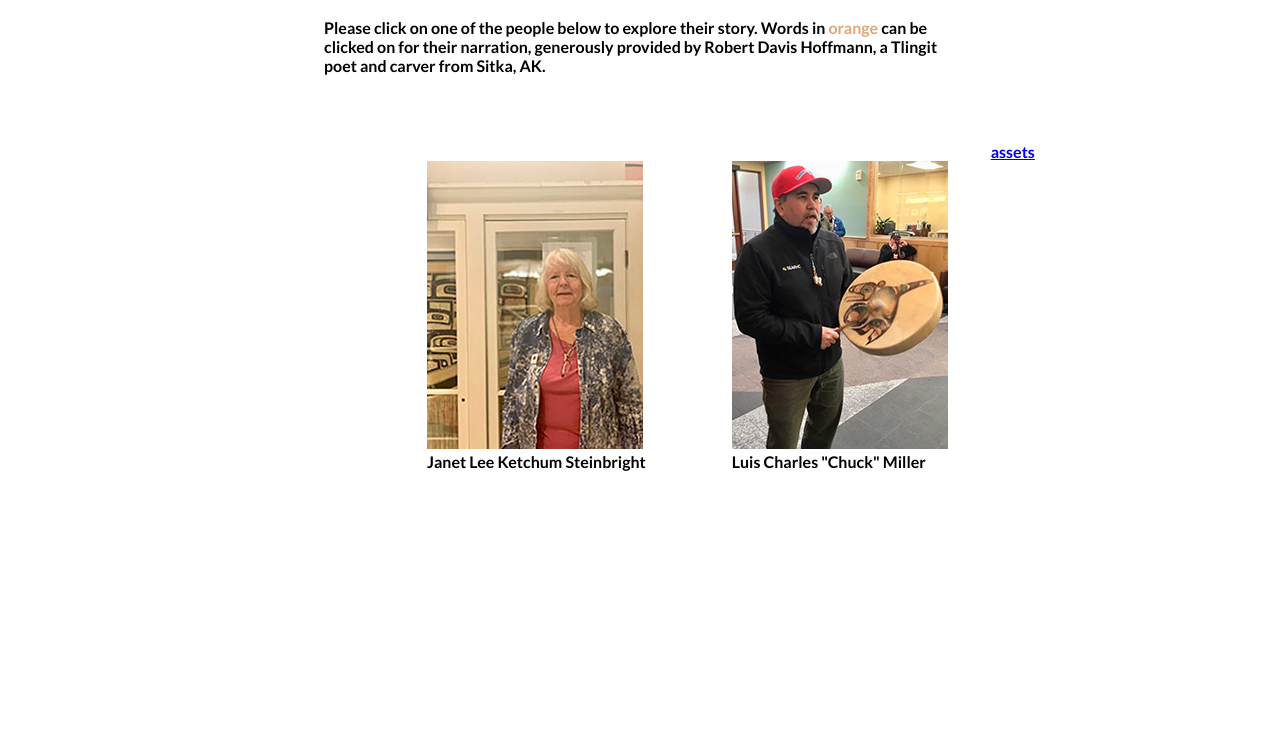
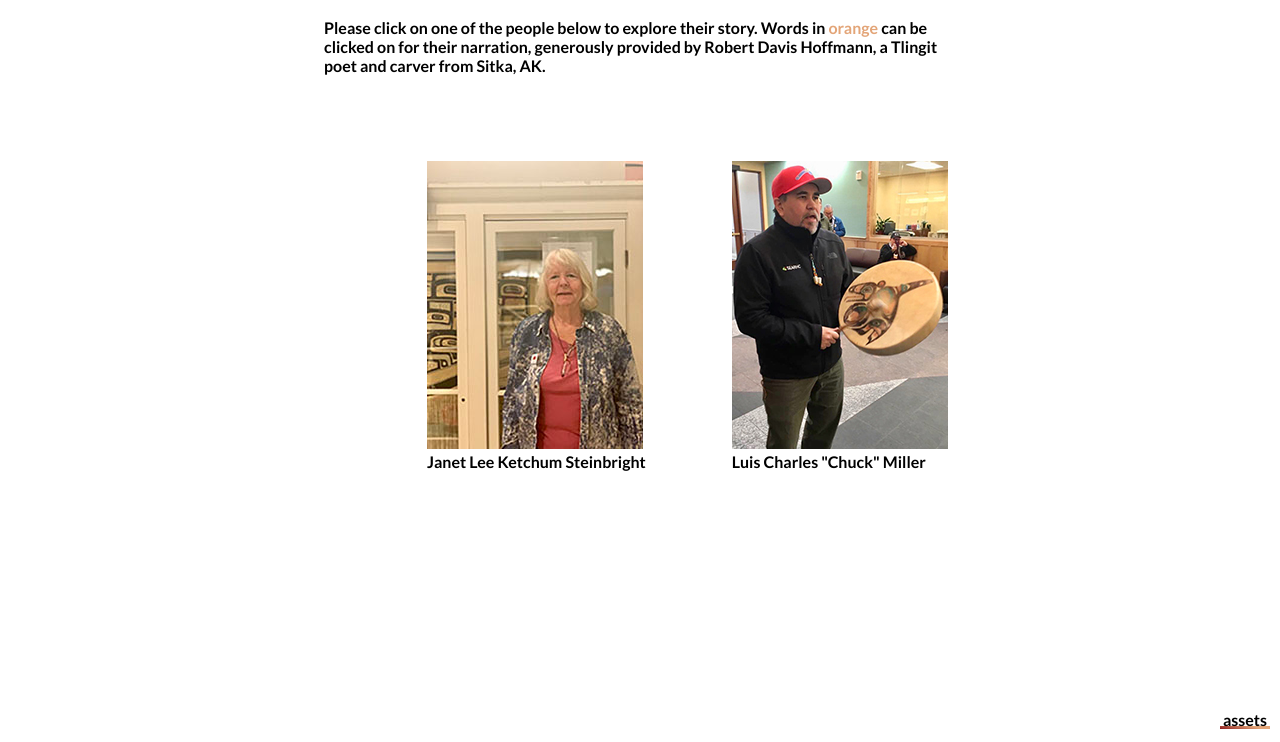
Before and after one commit to alexhzhai/tlingit, a plain HTML site: page index.html in a window 1280 px wide. Shown: the part 58-800 px from the top of the page. Drawn offline with Linux system fonts and the light colour scheme.

Commit message:
public assets

```diff
--- a/index.html
+++ b/index.html
@@ -29,7 +29,7 @@
     </a>
     <div id="clear"></div>
 
-    <a href="assets.html">assets</a>
+    <a href="https://drive.google.com/drive/folders/1hypDXl3Oeb0cdspkM1D6BCbcPURBf3nD?usp=sharing" class="bottom-right m-underline">assets</a>
   </div>
 </body>
 </html>
--- a/styles.css
+++ b/styles.css
@@ -184,3 +184,9 @@ body {
 .figc {
   text-decoration: none;
 }
+
+.bottom-right {
+  position:absolute;
+  bottom: 10px;
+  right:10px;
+}
```
Also changed, not shown: 2 other files.
